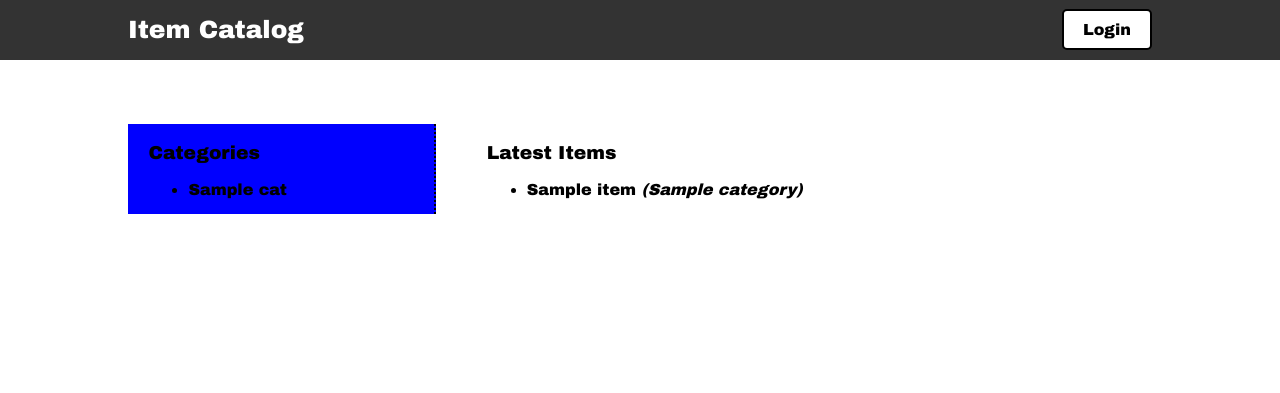
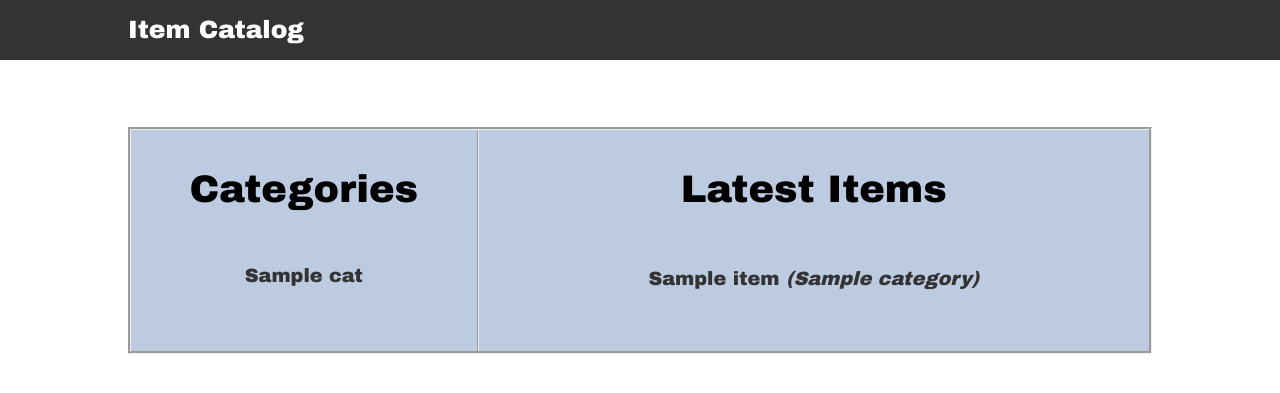
Before and after one commit to awesometim1/ItemCatalogProj, a Python web app: template templates/index.html in a window 1280 px wide. Shown: the top 393 px of the page. Run offline with Jinja, Linux system fonts and the light colour scheme; the template is opened without the code that fills it: most values are stand-ins (such as "Sample title", 1, 10 or a date in 2020); some libraries are stand-ins or nearby versions.

Commit message:
Add complete versions of html and css files of the main index page

```diff
--- a/static/style.css
+++ b/static/style.css
@@ -3,6 +3,9 @@ body{
 	font-family: "Arial Black";
 }
 /*Navbar Styling*/
+nav{
+	text-align: center;
+}
 nav > ul{
 	list-style-type: none;
 	margin: 0;
@@ -10,27 +13,26 @@ nav > ul{
 	overflow: hidden;
 	background-color: #333;
 	height: 60px;
+	display: inline-block;
+	width: 100%;
 }
 #navLabel{
 	float: left;
 	color:white;
 	line-height: 60px;
 	text-decoration: none;
-	padding-left: 10%;
+	margin-left: 10%;
 	font-size: 25px;
 }
-#navBtn{
-	float: right;
-	line-height:60px;
-	padding-right:10%;
+/*Google oAUth Button Styling*/
+.g-signin2{
+	width:100%;
 }
-button{
-	background: white;
-  	border: 2px solid;
-  	font: inherit;
-  	border-radius: 5px;
-  	line-height: 35px;
-  	width: 90px;
+.g-signin2 > div {
+	margin: 0 auto;
+	margin-top: 12px;
+	margin-right: 10%;
+	float:right;
 }
 /*Main Container Styling*/
 main{
@@ -38,15 +40,82 @@ main{
 	justify-content: center;
 	margin: 5% 10%;
 	padding: 0;
+	background-color: white;
+	border-style: groove;
+	background-color:#BDCBE0;
 }
 section{
 	order: 0;
 	width: 70%;
 	margin-left: 5%;
+	margin-right: 5%;
 }
 aside{
 	width:30%;
-	background-color:blue;
-	padding-left: 2%;
-	border-right: 2px dotted;
+	padding-bottom: 32px;
+	border-right: 2px groove;
+	margin: auto;
+	padding-right: 5%;
+	padding-left: 5%;
 }
+li{
+	list-style-type: none;
+	text-align: center;
+	font-size: 1.5vw;
+}
+ul{
+	padding: 0;
+}
+h3{
+	font-size: 3vw;
+	text-align: center;
+}
+/*Category Styling*/
+aside > ul > li > a:link, aside > ul > li > a:visited {
+    background-color: #BDCBE0;
+	color: #333;
+    padding: 14px 25px;
+    text-align: center;
+    text-decoration: none;
+    display: inline-block;
+    margin-top: 1%;
+    margin-bottom: 1%;
+    width: 100%;
+    box-sizing: border-box;
+}
+aside > ul > li > a:hover, aside > ul > li > a:active {
+    background-color: #333;
+    color: #BDCBE0;
+}
+/*Latest Items Styling*/
+section > ul > li {
+    background-color: #BDCBE0;
+	color: #333;
+    padding: 14px 25px;
+    text-align: center;
+    text-decoration: none;
+    display: inline-block;
+    margin-top: 1%;
+    margin-bottom: 1%;
+    width: 100%;
+    box-sizing: border-box;
+    padding: 0;
+}
+section > ul > li:hover {
+    background-color: #333;
+}
+/*Extra styling for the anchor tags to make them appear larger*/
+section > ul > li > a{
+	padding: 0;
+	text-decoration: none;
+	display: inline-block;
+	width: 100%;
+	color: #333;
+	border-top: 14px solid #BDCBE0;
+	border-bottom: 14px solid #BDCBE0;
+}
+section > ul > li > a:hover {
+    color: white;
+    border-top: 14px solid #333;
+	border-bottom: 14px solid #333;
+}
--- a/templates/index.html
+++ b/templates/index.html
@@ -4,14 +4,36 @@
 	<title>
 		Item Catalog
 	</title>
-	<link rel="stylesheet" type="text/css" href="../static/style.css">
+	<!--LOAD PRE-REQUISITES FOR GOOGLE SIGN IN -->
+	<script src="https://ajax.googleapis.com/ajax/libs/jquery/1.8.2/jquery.min.js">
+	</script>
+
+	<script src="https://apis.google.com/js/platform.js" async defer></script>
+
+	<meta name="google-signin-client_id" content="235419982833-mrd80v7jhd6i49j4ja27g7j3e7eh5803.apps.googleusercontent.com">
+	<!-- Client secret O7_QymudycbT3FpZ5t8_2LpV -->
+	<script>
+		function onSignIn(googleUser) {
+			var profile = googleUser.getBasicProfile();
+  		console.log('ID: ' + profile.getId()); // Do not send to your backend! Use an ID token instead.
+  		console.log('Name: ' + profile.getName());
+  		console.log('Image URL: ' + profile.getImageUrl());
+  		console.log('Email: ' + profile.getEmail()); // This is null if the 'email' scope is not present.
+  	}
+  </script>
+
+  <link rel="stylesheet" type="text/css" href="../static/style.css?1">
+
 </head>
 <body>
 
 	<nav>
 		<ul>
 			<li id = "navLabel"><strong>Item Catalog</strong></li>
-			<li id = "navBtn"><button type = "button"><strong>Login</strong></button></li>
+			<!-- GOOGLE SIGN IN BUTTON -->
+			<div  class="g-signin2" id = "signInButton" data-onsuccess="onSignIn"><strong></strong></div>
+
+		</div>
 	</ul>
 </nav>
 
@@ -22,8 +44,8 @@
 			Categories
 		</h3>
 		<ul>
-				{% for cat in categories%}
-				<li><strong> {{cat}}</strong></li>
+			{% for cat in categories %}
+			<li><a href = "#">{{cat.name}}</a></li>
 			{% endfor %}
 		</ul>
 
@@ -36,7 +58,7 @@
 		</h3>
 		<ul>
 			{% for item in items%}
-				<li><strong> {{item}}</strong> <em>({{item.category}})</em></li>
+			<li><a href = "#">{{item.name}}<em> ({{item.category.name}})</em></a> </li>
 			{% endfor %}
 		</ul>
 
```
Lines whose indentation alone changed are shown as unchanged.
